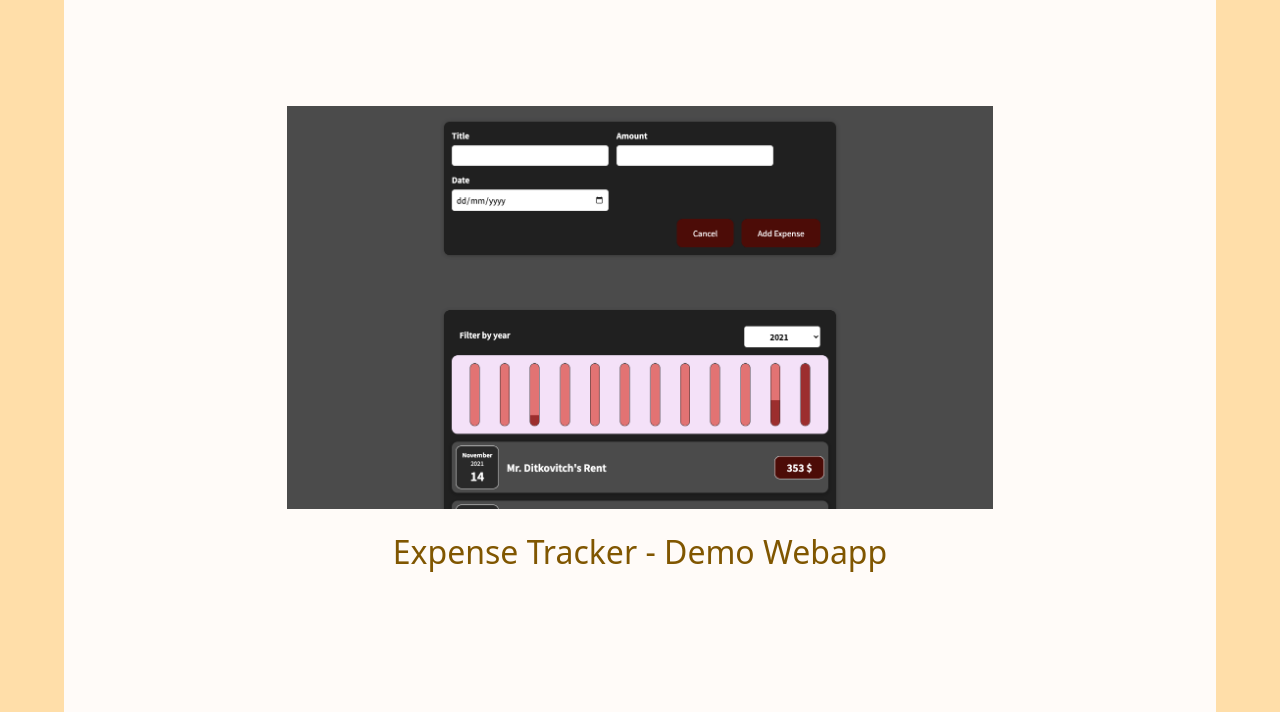
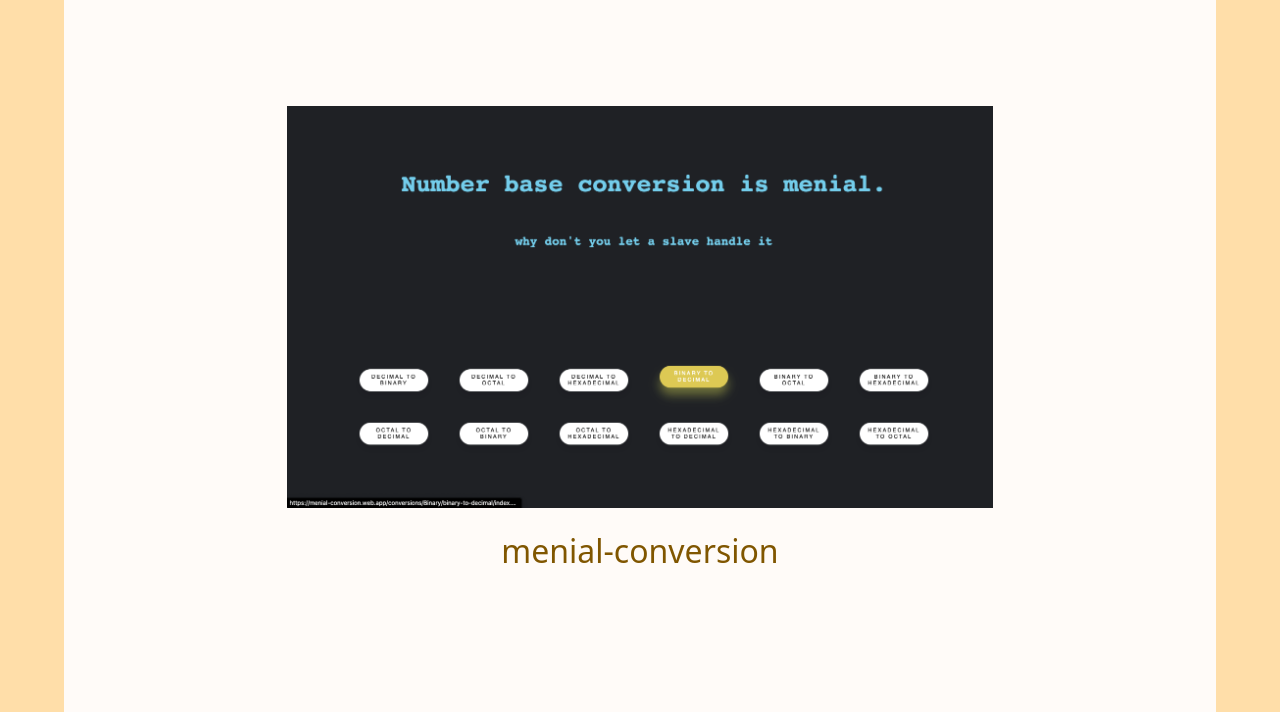
Before and after one commit to harshpandit2004/Portfolio, a plain HTML site: page public/index.html in a window 1280 px wide. Shown: the part 1896-2608 px from the top of the page. Drawn offline with nearby package versions, Linux system fonts and the light colour scheme.

Commit message:
added menial-conversion
added menial-conversion as another one of my projects

```diff
--- a/public/index.html
+++ b/public/index.html
@@ -98,6 +98,12 @@
       <div class="my-projects-heading">My Projects</div>
       <span class="projects-ka-joda">
         <div class="Project-Element">
+          <a href="https://menial-conversion.web.app/">
+            <img src="./images/menial-conversion.png" alt="" /> </a
+          ><br />
+          <h2>menial-conversion</h2>
+        </div>
+        <div class="Project-Element">
           <a href="https://github.com/harshpandit2004/Expense-Tracker">
             <img src="./images/Expense-tracker.png" alt="" /> </a
           ><br />
```
Also changed, not shown: public/images/menial-conversion.png (added).
